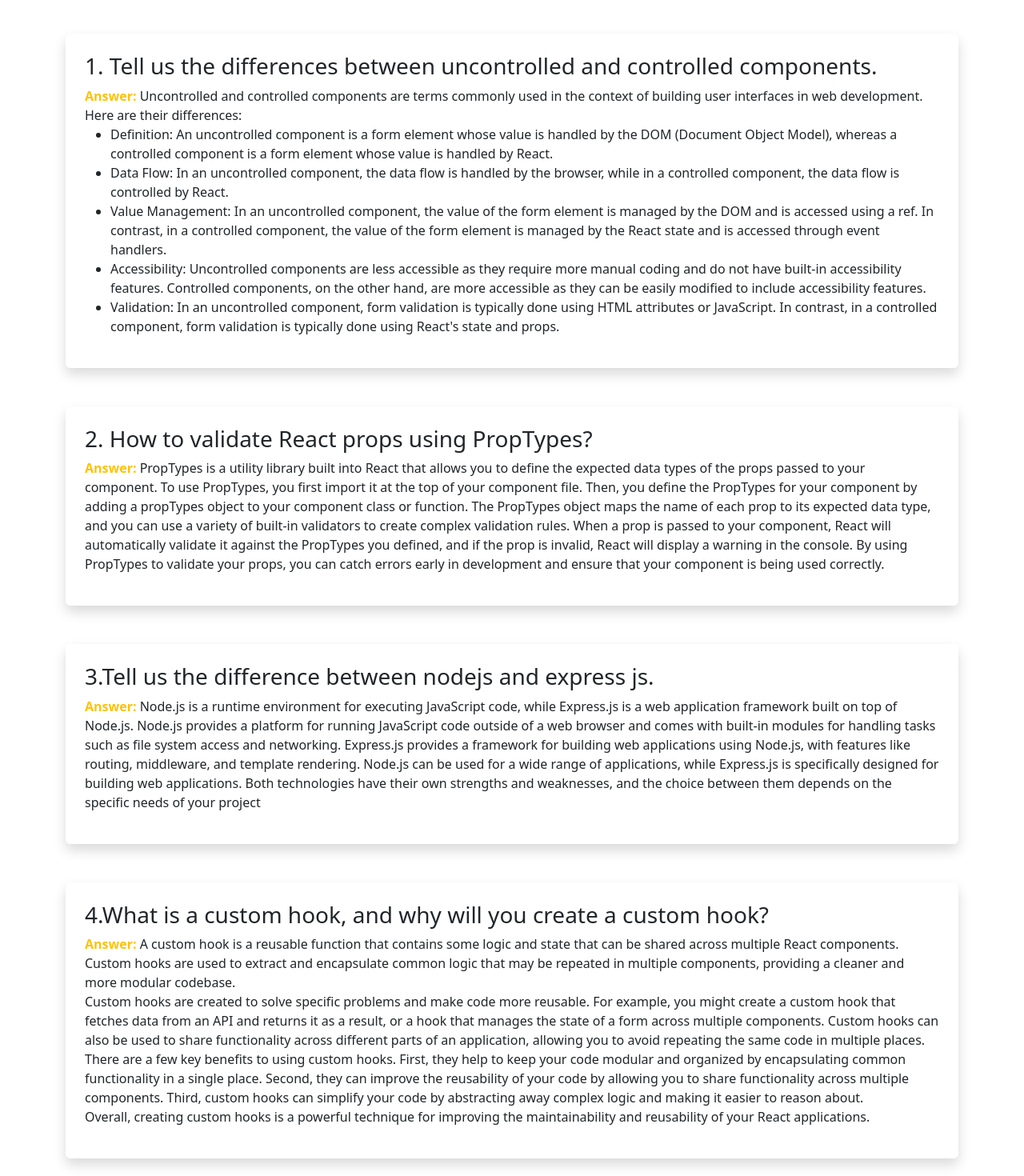
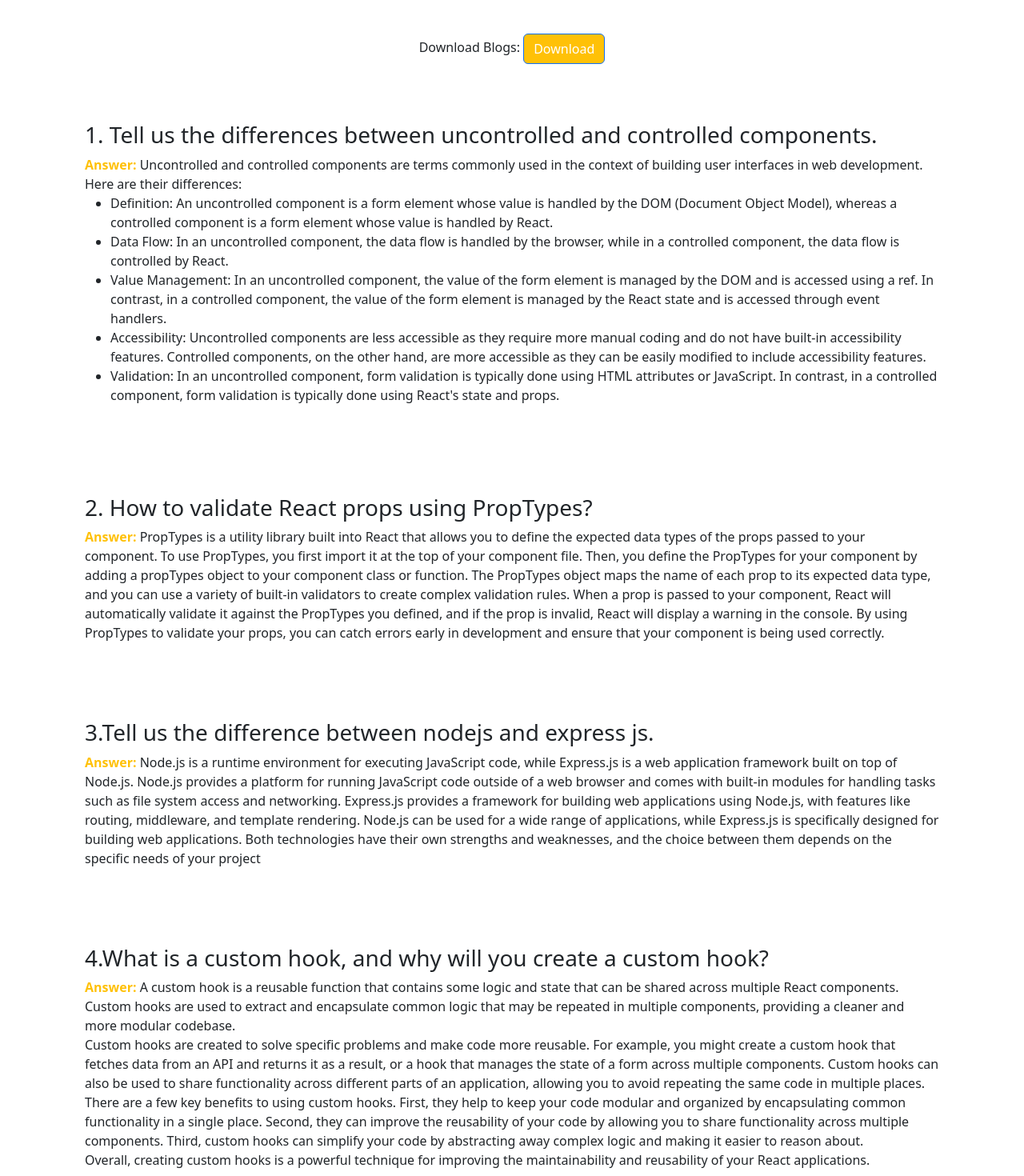
Before and after one commit to robiulXhasan/chef-recipe-client, a React (Vite) app: page /blog in a window 1280 px wide. Shown: the part 80-1550 px from the top of the page at 80% size. Built offline with nearby package versions, Linux system fonts and the light colour scheme.

Commit message:
pdf download from react component done

```diff
--- a/package.json
+++ b/package.json
@@ -13,6 +13,8 @@
     "@smastrom/react-rating": "^1.3.1",
     "bootstrap": "^5.2.3",
     "firebase": "^9.21.0",
+    "html2canvas": "^1.4.1",
+    "jspdf": "^2.5.1",
     "localforage": "^1.10.0",
     "match-sorter": "^6.3.1",
     "react": "^18.2.0",
--- a/src/Pages/Blog/Blog.jsx
+++ b/src/Pages/Blog/Blog.jsx
@@ -1,20 +1,40 @@
+import html2canvas from "html2canvas";
+import jsPDF from "jspdf";
 import React from "react";
-import { Container } from "react-bootstrap";
+import { Button, Container } from "react-bootstrap";
 
 const Blog = () => {
+  const downloadPDF = () => {
+    const capture = document.querySelector(".blogs-container");
+    html2canvas(capture).then((canvas) => {
+      const imgData = canvas.toDataURL("img/png");
+      const pdf = new jsPDF("p", "pt", "a4");
+      const componentWidth = pdf.internal.pageSize.getWidth();
+      const componentHeight = pdf.internal.pageSize.getHeight();
+      pdf.addImage(imgData, "PNG", 0, 0, componentWidth, componentHeight);
+      pdf.save("Blog.pdf");
+    });
+  };
   return (
     <Container>
-      <div className="shadow p-4 my-5 rounded">
+      <div className="text-center mt-5">
+        Download Blogs:{" "}
+        <Button onClick={downloadPDF} className="bg-warning">
+          Download
+        </Button>
+      </div>
+      <div className="blogs-container">
+        <div className=" p-4 my-5 ">
           <h3>1. Tell us the differences between uncontrolled and controlled components.</h3>
-        <p>
+          <div>
             <span className="fw-bold text-warning">Answer: </span>
-          Uncontrolled and controlled components are terms commonly used in the context of building
-          user interfaces in web development. Here are their differences:
+            Uncontrolled and controlled components are terms commonly used in the context of
+            building user interfaces in web development. Here are their differences:
             <ul>
               <li>
-              Definition: An uncontrolled component is a form element whose value is handled by the
-              DOM (Document Object Model), whereas a controlled component is a form element whose
-              value is handled by React.
+                Definition: An uncontrolled component is a form element whose value is handled by
+                the DOM (Document Object Model), whereas a controlled component is a form element
+                whose value is handled by React.
               </li>
               <li>
                 Data Flow: In an uncontrolled component, the data flow is handled by the browser,
@@ -23,74 +43,76 @@ const Blog = () => {
               <li>
                 Value Management: In an uncontrolled component, the value of the form element is
                 managed by the DOM and is accessed using a ref. In contrast, in a controlled
-              component, the value of the form element is managed by the React state and is accessed
-              through event handlers.
+                component, the value of the form element is managed by the React state and is
+                accessed through event handlers.
               </li>
               <li>
-              Accessibility: Uncontrolled components are less accessible as they require more manual
-              coding and do not have built-in accessibility features. Controlled components, on the
-              other hand, are more accessible as they can be easily modified to include
-              accessibility features.
+                Accessibility: Uncontrolled components are less accessible as they require more
+                manual coding and do not have built-in accessibility features. Controlled
+                components, on the other hand, are more accessible as they can be easily modified to
+                include accessibility features.
               </li>
               <li>
-              Validation: In an uncontrolled component, form validation is typically done using HTML
-              attributes or JavaScript. In contrast, in a controlled component, form validation is
-              typically done using React's state and props.
+                Validation: In an uncontrolled component, form validation is typically done using
+                HTML attributes or JavaScript. In contrast, in a controlled component, form
+                validation is typically done using React's state and props.
               </li>
             </ul>
-        </p>
           </div>
-      <div className="shadow p-4 mb-5 rounded">
+        </div>
+        <div className=" p-4 mb-5 ">
           <h3>2. How to validate React props using PropTypes?</h3>
-        <p>
+          <div>
             <span className="fw-bold text-warning">Answer: </span>
             PropTypes is a utility library built into React that allows you to define the expected
-          data types of the props passed to your component. To use PropTypes, you first import it at
-          the top of your component file. Then, you define the PropTypes for your component by
+            data types of the props passed to your component. To use PropTypes, you first import it
+            at the top of your component file. Then, you define the PropTypes for your component by
             adding a propTypes object to your component class or function. The PropTypes object maps
             the name of each prop to its expected data type, and you can use a variety of built-in
             validators to create complex validation rules. When a prop is passed to your component,
-          React will automatically validate it against the PropTypes you defined, and if the prop is
-          invalid, React will display a warning in the console. By using PropTypes to validate your
-          props, you can catch errors early in development and ensure that your component is being
-          used correctly.
-        </p>
+            React will automatically validate it against the PropTypes you defined, and if the prop
+            is invalid, React will display a warning in the console. By using PropTypes to validate
+            your props, you can catch errors early in development and ensure that your component is
+            being used correctly.
           </div>
-      <div className="shadow p-4 mb-5 rounded">
+        </div>
+        <div className=" p-4 mb-5 ">
           <h3>3.Tell us the difference between nodejs and express js.</h3>
-        <p>
+          <div>
             <span className="fw-bold text-warning">Answer: </span>
-          Node.js is a runtime environment for executing JavaScript code, while Express.js is a web
-          application framework built on top of Node.js. Node.js provides a platform for running
-          JavaScript code outside of a web browser and comes with built-in modules for handling
-          tasks such as file system access and networking. Express.js provides a framework for
-          building web applications using Node.js, with features like routing, middleware, and
-          template rendering. Node.js can be used for a wide range of applications, while Express.js
-          is specifically designed for building web applications. Both technologies have their own
-          strengths and weaknesses, and the choice between them depends on the specific needs of
-          your project
-        </p>
+            Node.js is a runtime environment for executing JavaScript code, while Express.js is a
+            web application framework built on top of Node.js. Node.js provides a platform for
+            running JavaScript code outside of a web browser and comes with built-in modules for
+            handling tasks such as file system access and networking. Express.js provides a
+            framework for building web applications using Node.js, with features like routing,
+            middleware, and template rendering. Node.js can be used for a wide range of
+            applications, while Express.js is specifically designed for building web applications.
+            Both technologies have their own strengths and weaknesses, and the choice between them
+            depends on the specific needs of your project
           </div>
-      <div className="shadow p-4 mb-5 rounded">
+        </div>
+        <div className=" p-4 mb-5 ">
           <h3>4.What is a custom hook, and why will you create a custom hook?</h3>
-        <p>
+          <div>
             <span className="fw-bold text-warning">Answer: </span>
-          A custom hook is a reusable function that contains some logic and state that can be shared
-          across multiple React components. Custom hooks are used to extract and encapsulate common
-          logic that may be repeated in multiple components, providing a cleaner and more modular
-          codebase. <br /> Custom hooks are created to solve specific problems and make code more
-          reusable. For example, you might create a custom hook that fetches data from an API and
-          returns it as a result, or a hook that manages the state of a form across multiple
-          components. Custom hooks can also be used to share functionality across different parts of
-          an application, allowing you to avoid repeating the same code in multiple places. <br />
+            A custom hook is a reusable function that contains some logic and state that can be
+            shared across multiple React components. Custom hooks are used to extract and
+            encapsulate common logic that may be repeated in multiple components, providing a
+            cleaner and more modular codebase. <br /> Custom hooks are created to solve specific
+            problems and make code more reusable. For example, you might create a custom hook that
+            fetches data from an API and returns it as a result, or a hook that manages the state of
+            a form across multiple components. Custom hooks can also be used to share functionality
+            across different parts of an application, allowing you to avoid repeating the same code
+            in multiple places. <br />
             There are a few key benefits to using custom hooks. First, they help to keep your code
             modular and organized by encapsulating common functionality in a single place. Second,
             they can improve the reusability of your code by allowing you to share functionality
-          across multiple components. Third, custom hooks can simplify your code by abstracting away
-          complex logic and making it easier to reason about. <br />
+            across multiple components. Third, custom hooks can simplify your code by abstracting
+            away complex logic and making it easier to reason about. <br />
             Overall, creating custom hooks is a powerful technique for improving the maintainability
             and reusability of your React applications.
-        </p>
+          </div>
+        </div>
       </div>
     </Container>
   );
--- a/src/component/Banner.jsx
+++ b/src/component/Banner.jsx
@@ -1,12 +1,11 @@
 import React from "react";
-import banner from "../../public/banner.jpg";
 import { Container } from "react-bootstrap";
 
 const Banner = () => {
   return (
     <section className="banner bg-light">
       <Container className="bg-light p-3  ">
-        <div style={{ background: "#f5e9c6" }} className="row rounded-4  align-items-center p-4">
+        <div style={{ background: "#f5e9c6" }} className="row rounded-4  align-items-center p-4 mb-5">
           <div className="col-12 col-md-6 ">
             <h1 style={{ fontSize: "48px" }} className=" fw-semibold">
               Get Your Favorite <br /> Dishes Recipe from <br /> Best Chef
--- a/src/component/JoinUs.jsx
+++ b/src/component/JoinUs.jsx
@@ -14,7 +14,7 @@ const JoinUs = () => {
         </div>
         <div className="col-12 col-md-6">
           <img
-            className="img-fluid rounded"
+            className="img-fluid rounded mt-5 mt-md-0"
             src="https://img.freepik.com/free-photo/medium-shot-people-indoors_23-2148893947.jpg?w=900&t=st=1683058797~exp=1683059397~hmac=71c78500c9077cfbaf899d48456e4309edf4f735bfff0dbf1353e88c4a70c025"
             alt=""
           />
```
Also changed, not shown: 1 other file (tests, documents, lock files or other folders). Lines whose indentation alone changed are shown as unchanged.
